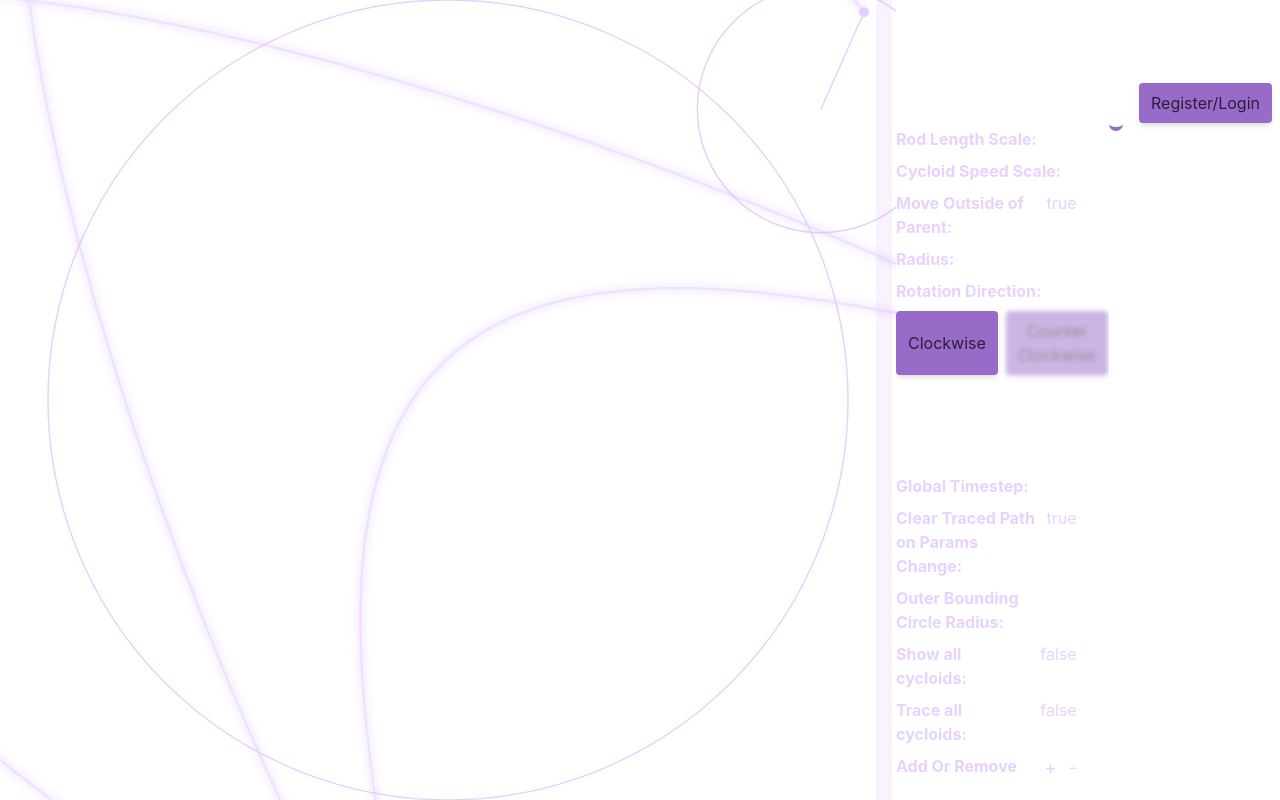
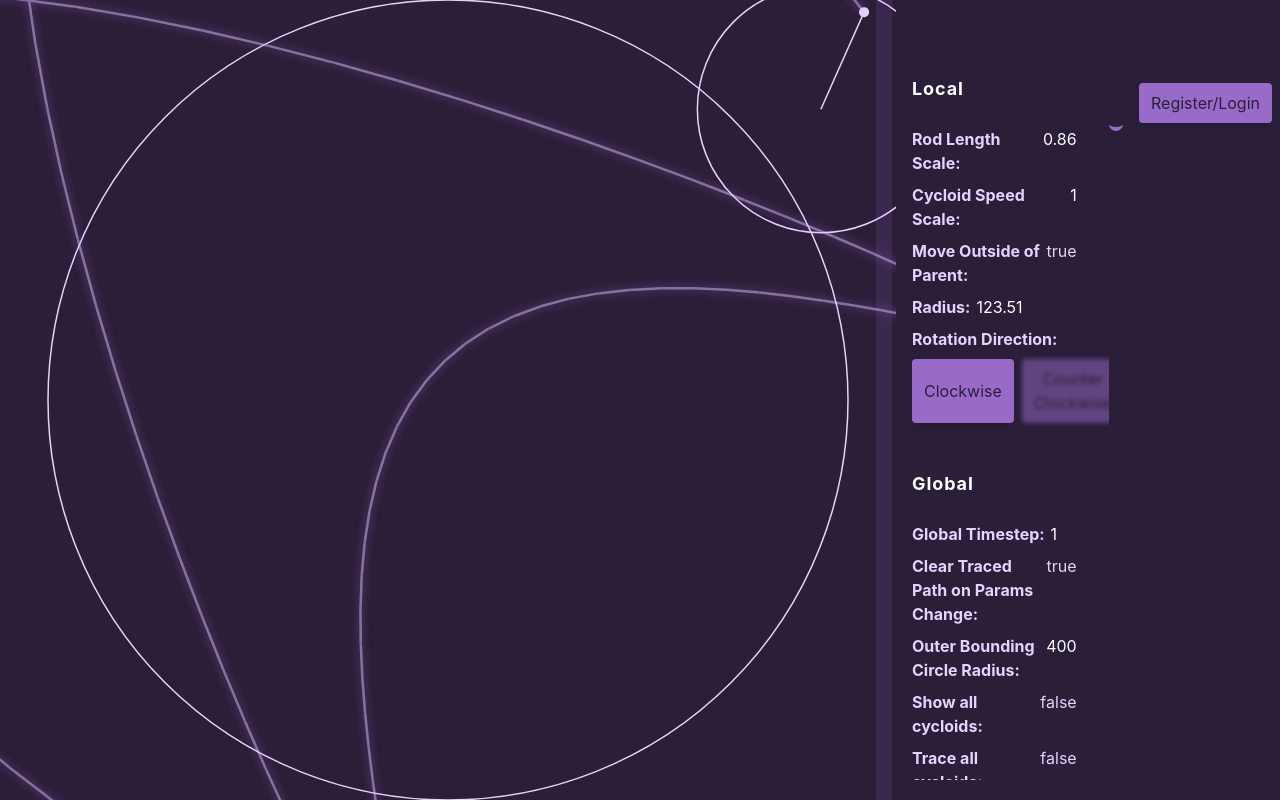
Before and after one commit to Khongchai/web-spirograph, a React (Create React App) app in the folder front/: page / in a window 1280 px wide. Both pictures are taken after a click on the button "Begin". Built offline with nearby package versions, Linux system fonts and the light colour scheme; no server answers.

Commit message:
fixed a bug where resizing thecanvas would cause the zoom level to be reset

```diff
--- a/front/src/App.tsx
+++ b/front/src/App.tsx
@@ -37,7 +37,7 @@ function App() {
   }
 
   return (
-    <div className="w-full h-full overflow-x-hidden">
+    <div className="w-full h-full overflow-x-hidden bg-purple-dark">
       <section className="absolute w-full h-full">
         <BackgroundParticles stage={stage} />
       </section>
--- a/front/src/Workers/InstantDrawer/InstantDrawerWorkerEpitrochoidRenderer.ts
+++ b/front/src/Workers/InstantDrawer/InstantDrawerWorkerEpitrochoidRenderer.ts
@@ -25,6 +25,7 @@ export class InstantDrawerEpitrochoidRenderer implements Renderer {
         "drawerData should be assigned a value before calling this method."
       );
     }
+
     let {
       cycloids,
       theta,
--- a/front/src/Workers/InstantDrawer/InstantDrawerWorkerMessageHandler.ts
+++ b/front/src/Workers/InstantDrawer/InstantDrawerWorkerMessageHandler.ts
@@ -68,6 +68,7 @@ export class InstantDrawerWorkerMessageHandler
         throw new Error("Call initializeDrawer first");
       }
 
+      const transform = this.drawerData.ctx.getTransform();
       this.drawerData!.canvas.width = canvasWidth;
       this.drawerData!.canvas.height = canvasHeight;
       CanvasTransformUtils.clear(
@@ -75,6 +76,7 @@ export class InstantDrawerWorkerMessageHandler
         canvasWidth,
         canvasHeight
       );
+      this.drawerData.ctx.setTransform(transform);
 
       await super.render();
 
--- a/front/src/components/main/Controls/index.tsx
+++ b/front/src/components/main/Controls/index.tsx
@@ -26,7 +26,7 @@ const Controls: React.FC<ControlsProps> = ({ cycloidControls }) => {
   const forceUpdateSettingsUI = useForceUpdate();
 
   return (
-    <div className="all-container">
+    <div className="all-container pl-4">
       <Local
         cycloid={cycloid}
         tooltipText="This controls cycloid-specific settings."
--- a/front/src/pages/main.tsx
+++ b/front/src/pages/main.tsx
@@ -17,6 +17,7 @@ import { RerenderToggle } from "../contexts/rerenderToggle";
 import "../index.css";
 import { RerenderReason } from "../types/contexts/rerenderReasons";
 import useMeHooks from "../utils/hooks/useMeHooks";
+import { Throttler } from "../utils/throttler";
 
 function Main() {
   const { done: meHookDone } = useMeHooks();
@@ -125,8 +126,13 @@ function MainWindowResizeBar({
   rightComponent: MutableRefObject<HTMLElement | null>;
 }) {
   useEffect(() => {
+    const throttler = new Throttler();
+
     const obj = new ResizeObserver(() => {
-      window.dispatchEvent(new Event("resize"));
+      // Throttle to prevent flashing.
+      throttler.throttle(() => {
+        window.dispatchEvent(new Event("resize"));
+      }, 100);
     });
 
     // Can observe either left or right component.
--- a/front/src/utils/hooks/useDrawCycloid.ts
+++ b/front/src/utils/hooks/useDrawCycloid.ts
@@ -39,11 +39,13 @@ export default function useDrawCanvas(
 
       CanvasSizeManagers.mainThread.addOnEventCallback({
         eventCallback: () => {
+          const transform = ctx.getTransform();
           const parent = canvas.parentElement;
           const parentWidth = parent!.clientWidth;
           const parentHeight = parent!.clientHeight;
           canvas.width = parentWidth;
           canvas.height = parentHeight;
+          ctx.setTransform(transform);
         },
         call: "onceAndOnEvent",
       });
--- a/front/src/utils/hooks/useShowConfigurationsOverlay.tsx
+++ b/front/src/utils/hooks/useShowConfigurationsOverlay.tsx
@@ -24,7 +24,6 @@ export default function useShowConfigurationsOverlay(
   // No need to show any loading screen.
   async function getConfigurations() {
     const configs = await ConfigurationsRepository.getSavedConfigurations();
-    console.log(configs);
     setConfigurations(configs);
   }
 
--- a/front/src/utils/hooks/useTraceCycloidPath.ts
+++ b/front/src/utils/hooks/useTraceCycloidPath.ts
@@ -42,11 +42,13 @@ export default function useTraceCycloidPath(
       CanvasSizeManagers.mainThread.addOnEventCallback({
         call: "onceAndOnEvent",
         eventCallback: () => {
+          const transform = ctx.getTransform();
           const parent = canvas.parentElement;
           const parentWidth = parent!.clientWidth;
           const parentHeight = parent!.clientHeight;
           canvas.width = parentWidth;
           canvas.height = parentHeight;
+          ctx.setTransform(transform);
         },
       });
 
```
